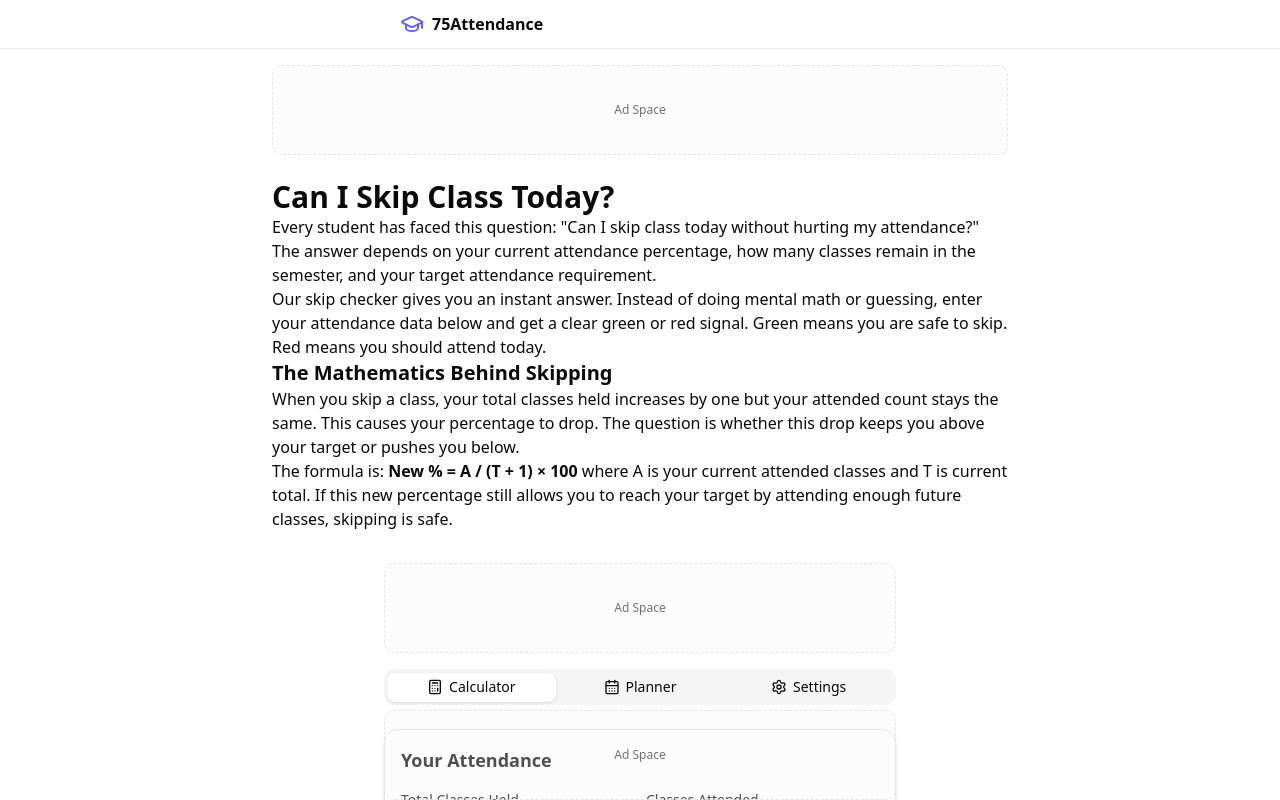
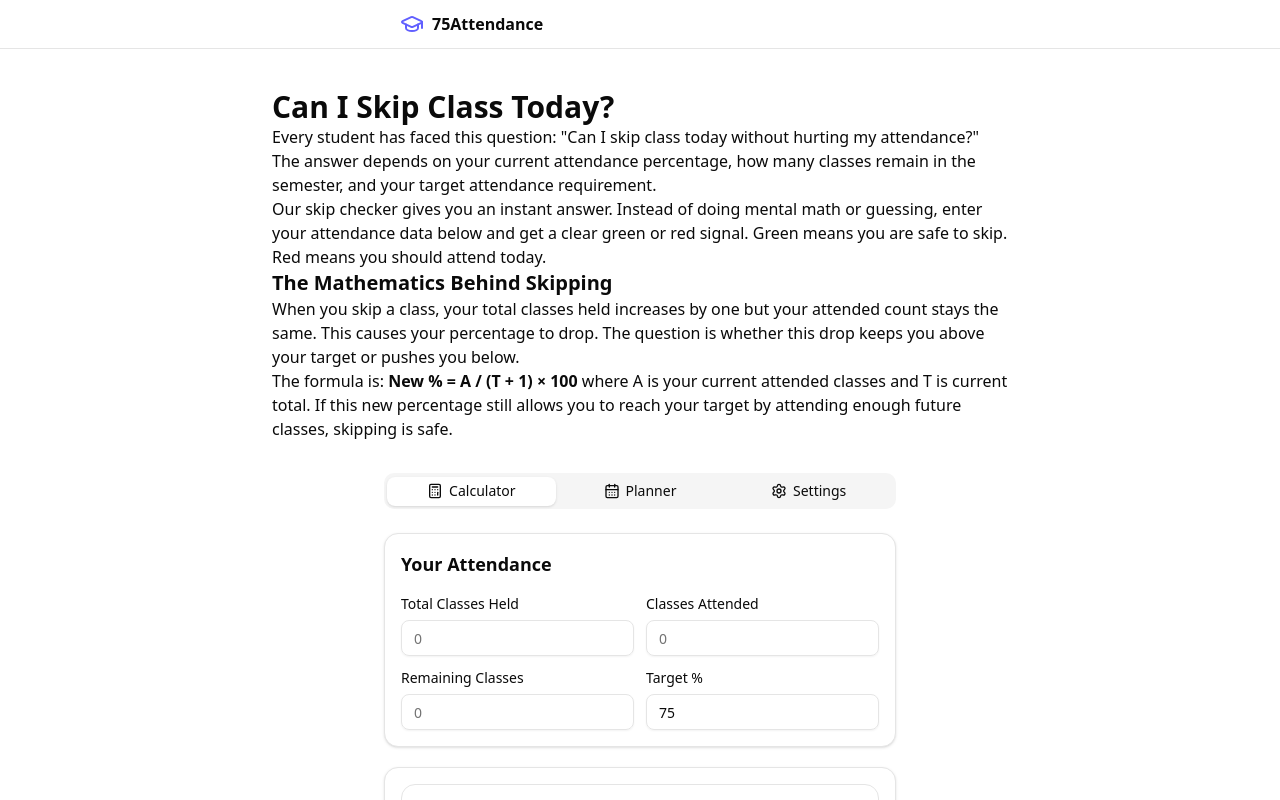
Before and after one commit to justfsl50/75, a Next.js app: page /can-i-skip-class in a window 1280 px wide. Shown: the top 800 px of the page. Built offline with nearby package versions, Linux system fonts and the light colour scheme.

Commit message:
Add Google AdSense integration with real ad units
Co-authored-by: Cursor <cursoragent@cursor.com>

```diff
--- a/src/app/layout.tsx
+++ b/src/app/layout.tsx
@@ -60,6 +60,11 @@ export default function RootLayout({
       <head>
           <link rel="icon" href="/icons/icon-192.png" type="image/png" />
           <link rel="apple-touch-icon" href="/icons/icon-192.png" />
+          <script
+            async
+            src="https://pagead2.googlesyndication.com/pagead/js/adsbygoogle.js?client=ca-pub-3359889042531313"
+            crossOrigin="anonymous"
+          />
       </head>
       <body className={`${geistSans.variable} ${geistMono.variable} antialiased`}>
         <ThemeProvider>
--- a/src/components/AdSlot.tsx
+++ b/src/components/AdSlot.tsx
@@ -1,4 +1,12 @@
 "use client";
+
+import { useEffect, useRef } from "react";
+
+declare global {
+  interface Window {
+    adsbygoogle: Record<string, unknown>[];
+  }
+}
 
 interface AdSlotProps {
   id: string;
@@ -6,14 +14,30 @@ interface AdSlotProps {
 }
 
 export function AdSlot({ id, className = "" }: AdSlotProps) {
+  const adRef = useRef<HTMLModElement>(null);
+  const pushed = useRef(false);
+
+  useEffect(() => {
+    if (pushed.current) return;
+    try {
+      (window.adsbygoogle = window.adsbygoogle || []).push({});
+      pushed.current = true;
+    } catch {
+      // AdSense not loaded (e.g. ad blocker) — ad stays hidden
+    }
+  }, []);
+
   return (
-    <div
-      id={id}
-      className={`flex min-h-[90px] items-center justify-center rounded-lg border border-dashed border-border bg-muted/30 text-xs text-muted-foreground ${className}`}
-      aria-label="Advertisement"
-      role="complementary"
-    >
-      <span>Ad Space</span>
+    <div id={id} className={className} aria-label="Advertisement" role="complementary">
+      <ins
+        ref={adRef}
+        className="adsbygoogle"
+        style={{ display: "block" }}
+        data-ad-client="ca-pub-3359889042531313"
+        data-ad-slot=""
+        data-ad-format="auto"
+        data-full-width-responsive="true"
+      />
     </div>
   );
 }
```
